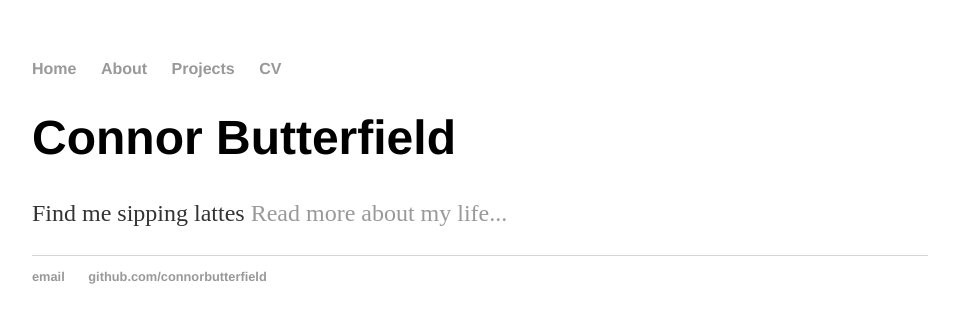
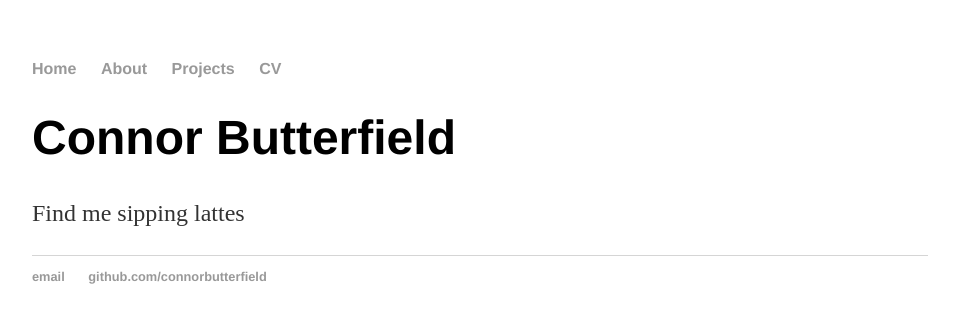
Before and after one commit to connorbutterfield1/connorbutterfield1.github.io, a Jekyll site: the page built from index.html, in a window 1280 px wide. Shown: the top 323 px of the page, without its empty margins (160-1119 px from the left). Built offline with Jekyll 4.4.1, drawn with Linux system fonts in a browser that asks for light colours.

Commit message:
Update index.html

```diff
--- a/index.html
+++ b/index.html
@@ -1,8 +1,8 @@
 ---
 layout: default
-title: Connor Butterfield,
+title: Connor Butterfield
 ---
 <div class="blurb">
 	<h1>Connor Butterfield</h1>
-	<p>Find me sipping lattes <a href="/about">Read more about my life...</a></p>
+	<p>Find me sipping lattes </a></p>
 </div><!-- /.blurb -->
```
